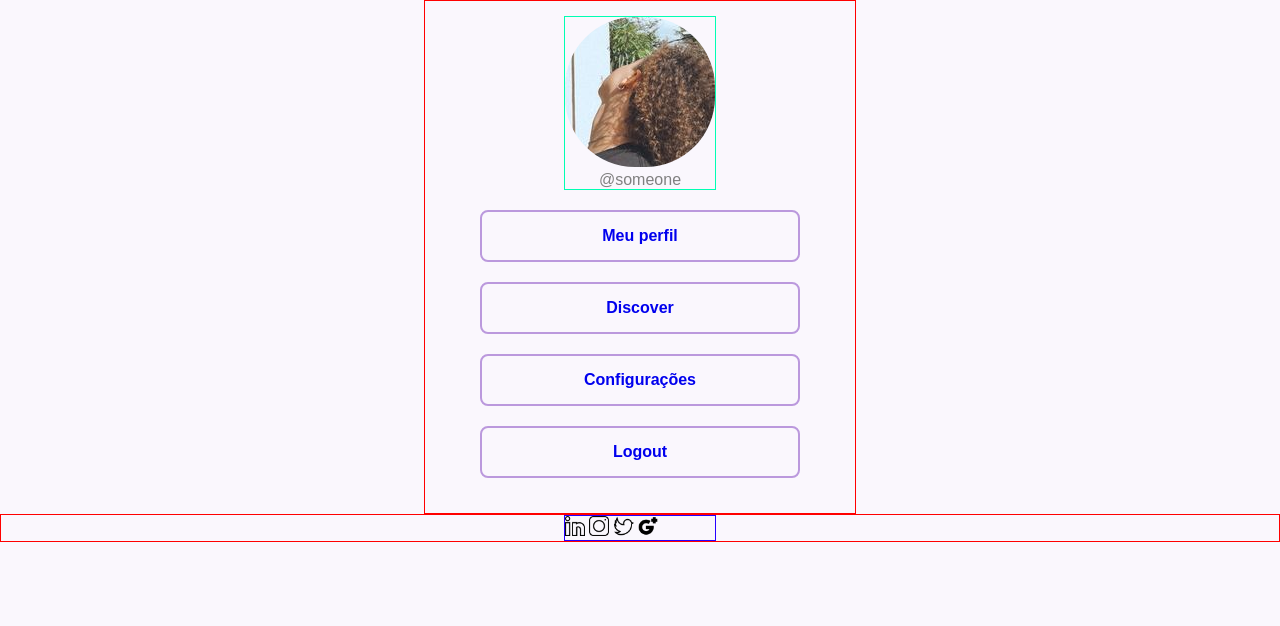
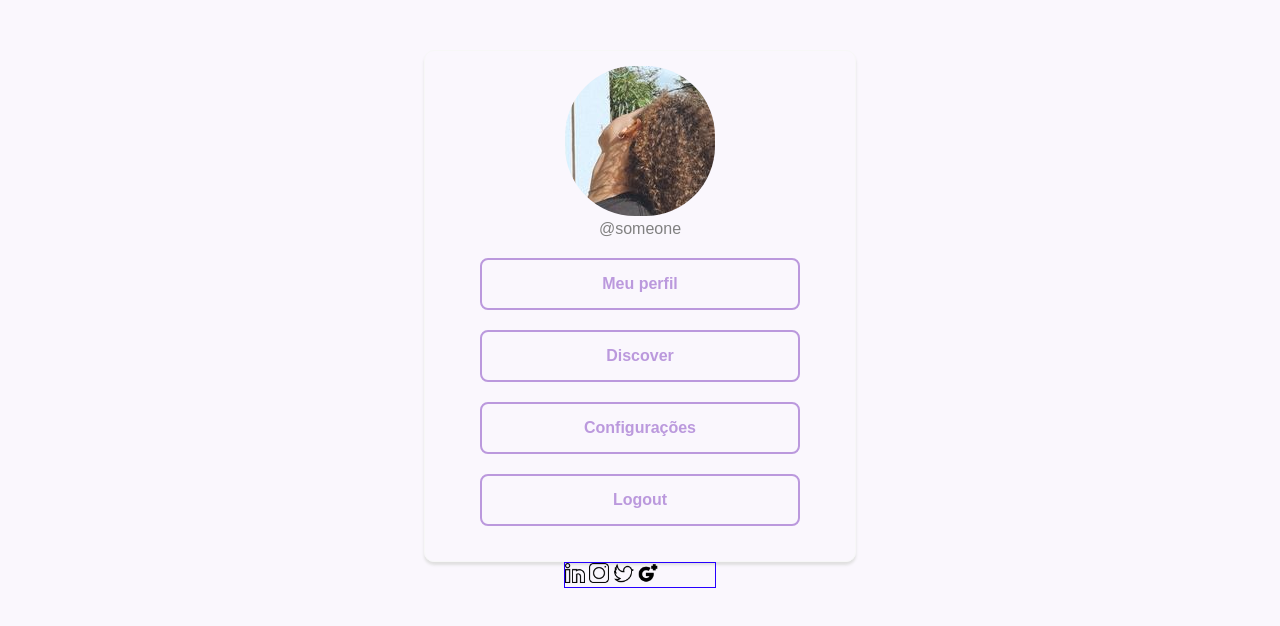
Before and after one commit to jessicapinheiro-s/desafios-rocketseat, a plain HTML site: page Desafio social Tree/index.html in a window 1280 px wide. Drawn offline with Linux system fonts and the light colour scheme.

Commit message:
edit css

```diff
--- a/Desafio social Tree/css/style.css
+++ b/Desafio social Tree/css/style.css
@@ -3,13 +3,15 @@
     --purple: #BB99DD;
 }
 .principalBox{
-    border: solid 1px red;
     width: 400px;
     margin: auto;
     padding: 15px;
+    margin-top: 50px;
+    border: solid 1px #f7f7f7;
+    box-shadow: 0px 3px 3px 0px rgb(223, 223, 223);
+    border-radius: 10px;
 }
 .contentBox{
-    border: solid 1px rgb(0, 255, 179);
     width: 150px;
     margin: auto;
 }
@@ -24,6 +26,7 @@
     margin-bottom: 20px;
 }
 .content li, .content a{
+    color: var(--purple);
     list-style: none;
     text-decoration: none;
     font-weight: 600;
@@ -37,7 +40,7 @@
     margin-bottom: 20px;
 }
 .content li:hover{
-    background-color: #b182e0;
+    background-color: #e5cefd;
 }
 .content a:hover{
     color: #fff;
@@ -45,9 +48,6 @@
 p{
     text-align: center;
     color: grey;
-}
-.redesSociais{
-    border: 1px solid red;
 }
 .redesSociais img{
     width: 20px;
```
